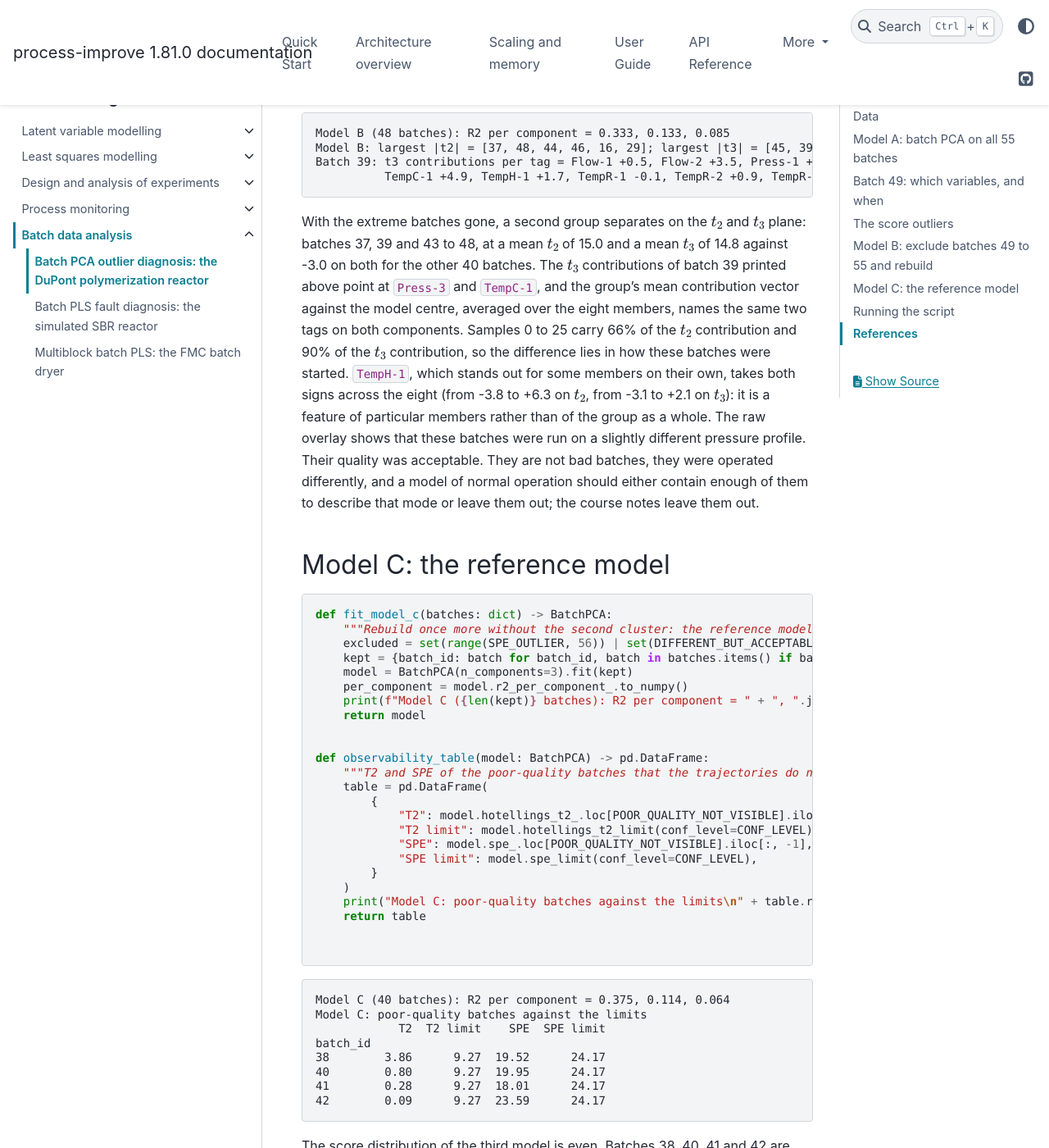
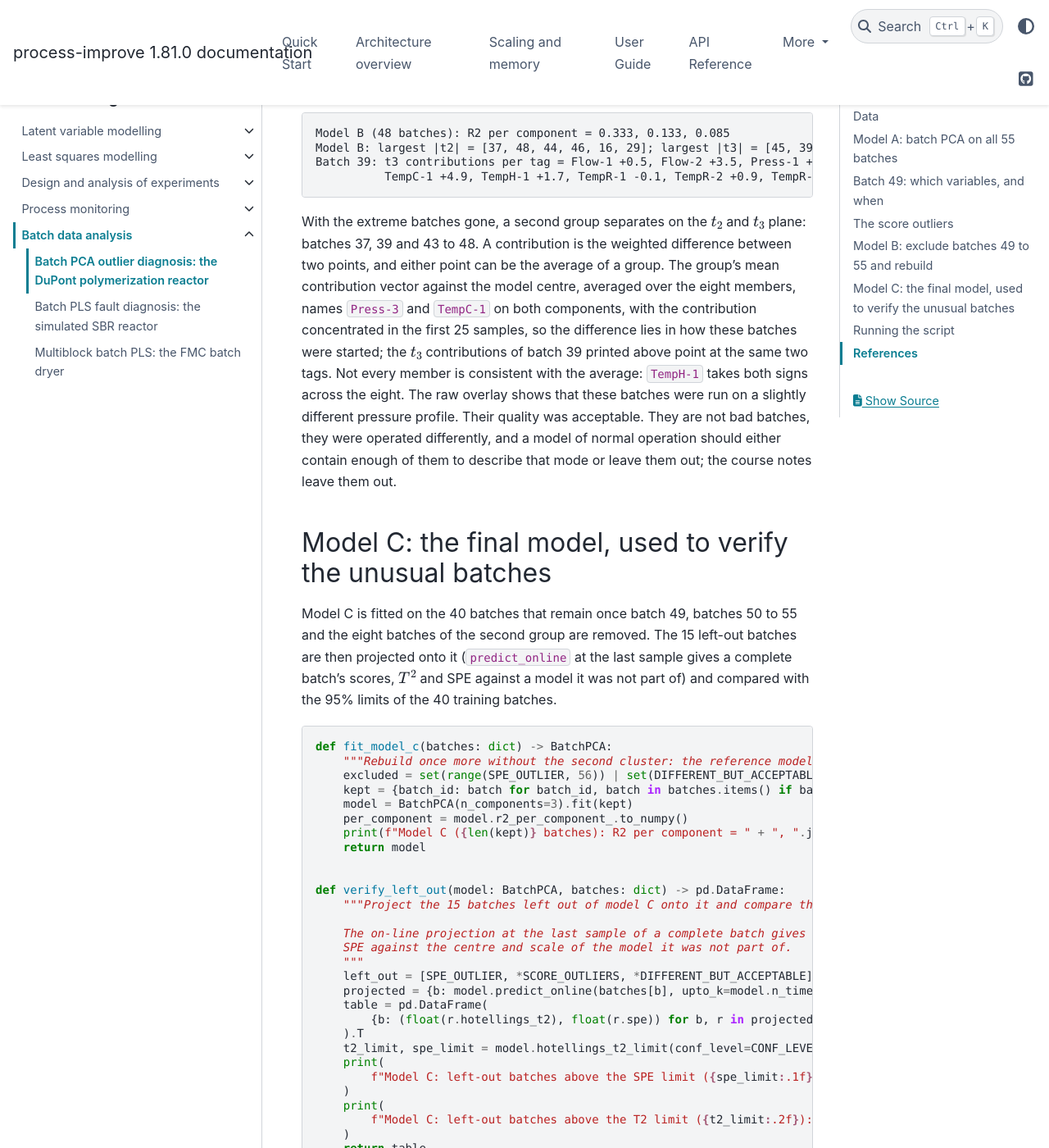
Before and after one commit to kgdunn/process-improve, a Sphinx documentation site: the page built from docs/user_guide/case_studies/batch/dupont-batch-pca.rst, in a window 1280 px wide and 1400 px high, scrolled down 5283 px. Shown: the whole window at 82% size. Built offline with Sphinx 7.4.7 and the PyData theme 0.15.4, drawn with Linux system fonts in a browser that asks for light colours; some of the changed text lies outside the part shown.

Commit message:
Verify the DuPont final model against the batches left out of it
The case-study script projects the 15 batches removed before model C
onto it (the on-line projection at the last sample of a complete batch)
and reports which lie above its 95% limits: all 15 above the SPE limit,
the six score outliers and batch 37 above the T2 limit as well. The
observability check prints one line instead of a table, the page's
group-contribution passage is shorter and no longer repeats numbers the
figure shows, and a test pins the projection.

Co-Authored-By: Claude Fable 5.1 <noreply@anthropic.com>
Claude-Session: https://claude.ai/code/session_01LXthGpHLQFfGubBiKFtGAE

```diff
--- a/docs/user_guide/case_studies/batch/dupont-batch-pca.rst
+++ b/docs/user_guide/case_studies/batch/dupont-batch-pca.rst
@@ -159,26 +159,30 @@ with three components.
              TempC-1 +4.9, TempH-1 +1.7, TempR-1 -0.1, TempR-2 +0.9, TempR-3 +0.2
 
 With the extreme batches gone, a second group separates on the
-:math:`t_2` and :math:`t_3` plane: batches 37, 39 and 43 to 48, at a mean
-:math:`t_2` of 15.0 and a mean :math:`t_3` of 14.8 against -3.0 on both for
-the other 40 batches. The :math:`t_3` contributions of batch 39 printed
-above point at ``Press-3`` and ``TempC-1``, and the group's mean
-contribution vector against the model centre, averaged over the eight
-members, names the same two tags on both components. Samples 0 to 25 carry
-66% of the :math:`t_2` contribution and 90% of the :math:`t_3` contribution,
-so the difference lies in how these batches were started. ``TempH-1``,
-which stands out for some members on their own, takes both signs across
-the eight (from -3.8 to +6.3 on :math:`t_2`, from -3.1 to +2.1 on
-:math:`t_3`): it is a feature of particular members rather than of the
-group as a whole. The raw overlay shows that
-these batches were run on a slightly different pressure profile. Their
-quality was acceptable. They are not bad batches, they were operated
-differently, and a model of normal operation should either contain enough
-of them to describe that mode or leave them out; the course notes leave them
-out.
+:math:`t_2` and :math:`t_3` plane: batches 37, 39 and 43 to 48. A
+contribution is the weighted difference between two points, and either
+point can be the average of a group. The group's mean contribution vector
+against the model centre, averaged over the eight members, names
+``Press-3`` and ``TempC-1`` on both components, with the contribution
+concentrated in the first 25 samples, so the difference lies in how these
+batches were started; the :math:`t_3` contributions of batch 39 printed
+above point at the same two tags. Not every member is consistent with the
+average: ``TempH-1`` takes both signs across the eight. The raw overlay
+shows that these batches were run on a slightly different pressure
+profile. Their quality was acceptable. They are not bad batches, they were
+operated differently, and a model of normal operation should either
+contain enough of them to describe that mode or leave them out; the course
+notes leave them out.
 
-Model C: the reference model
-----------------------------
+Model C: the final model, used to verify the unusual batches
+------------------------------------------------------------
+
+Model C is fitted on the 40 batches that remain once batch 49, batches 50
+to 55 and the eight batches of the second group are removed. The 15
+left-out batches are then projected onto it (``predict_online`` at the last
+sample gives a complete batch's scores, :math:`T^2` and SPE against a model
+it was not part of) and compared with the 95% limits of the 40 training
+batches.
 
 .. literalinclude:: dupont_batch_pca.py
    :language: python
@@ -188,22 +192,20 @@ Model C: the reference model
 .. code-block:: text
 
    Model C (40 batches): R2 per component = 0.375, 0.114, 0.064
-   Model C: poor-quality batches against the limits
-               T2  T2 limit    SPE  SPE limit
-   batch_id
-   38        3.86      9.27  19.52      24.17
-   40        0.80      9.27  19.95      24.17
-   41        0.28      9.27  18.01      24.17
-   42        0.09      9.27  23.59      24.17
+   Model C: left-out batches above the SPE limit (24.2): [37, 39, 43, 44, 45, 46, 47, 48, 49, 50, 51, 52, 53, 54, 55]
+   Model C: left-out batches above the T2 limit (9.27): [37, 50, 51, 52, 53, 54, 55]
+   Model C: batches [38, 40, 41, 42] inside both limits: True
 
-The score distribution of the third model is even. Batches 38, 40, 41 and 42
-are known to have had poor quality, yet all four sit inside both the
-Hotelling's :math:`T^2` limit and the SPE limit: nothing in the ten
-trajectories distinguishes them from the good batches. This is the lesson the
-case study is built around. A model can only detect what the measurements
-contain; if the cause of poor quality leaves no trace in the recorded
-variables, no amount of modelling will find it, and the fix is to measure
-something else.
+Every one of the 15 lies above the SPE limit, and the six score outliers
+and batch 37 above the :math:`T^2` limit as well: the model built without
+them flags them. Batches 38, 40, 41 and 42, known to have had poor quality
+and kept in the training set, sit inside both limits: nothing in the ten
+trajectories distinguishes them from the good batches. This is the lesson
+the case study is built around. A model can only detect what the
+measurements contain; if the cause of poor quality leaves no trace in the
+recorded variables, no amount of modelling will find it, and the fix is to
+measure something else. The SBR case-study page runs the same check sample
+by sample with :class:`~process_improve.batch.BatchMonitor`.
 
 Running the script
 ------------------
--- a/docs/user_guide/case_studies/batch/dupont_batch_pca.py
+++ b/docs/user_guide/case_studies/batch/dupont_batch_pca.py
@@ -197,8 +197,29 @@ def fit_model_c(batches: dict) -> BatchPCA:
     return model
 
 
+def verify_left_out(model: BatchPCA, batches: dict) -> pd.DataFrame:
+    """Project the 15 batches left out of model C onto it and compare them with its 95% limits.
+
+    The on-line projection at the last sample of a complete batch gives its scores, T2 and
+    SPE against the centre and scale of the model it was not part of.
+    """
+    left_out = [SPE_OUTLIER, *SCORE_OUTLIERS, *DIFFERENT_BUT_ACCEPTABLE]
+    projected = {b: model.predict_online(batches[b], upto_k=model.n_timesteps_) for b in left_out}
+    table = pd.DataFrame(
+        {b: (float(r.hotellings_t2), float(r.spe)) for b, r in projected.items()}, index=["T2", "SPE"]
+    ).T
+    t2_limit, spe_limit = model.hotellings_t2_limit(conf_level=CONF_LEVEL), model.spe_limit(conf_level=CONF_LEVEL)
+    print(
+        f"Model C: left-out batches above the SPE limit ({spe_limit:.1f}): {sorted(table.index[table['SPE'] > spe_limit])}"
+    )
+    print(
+        f"Model C: left-out batches above the T2 limit ({t2_limit:.2f}): {sorted(table.index[table['T2'] > t2_limit])}"
+    )
+    return table
+
+
 def observability_table(model: BatchPCA) -> pd.DataFrame:
-    """T2 and SPE of the poor-quality batches that the trajectories do not reveal."""
+    """T2 and SPE of the poor-quality batches that the trajectories do not reveal, against the limits."""
     table = pd.DataFrame(
         {
             "T2": model.hotellings_t2_.loc[POOR_QUALITY_NOT_VISIBLE].iloc[:, -1],
@@ -207,7 +228,8 @@ def observability_table(model: BatchPCA) -> pd.DataFrame:
             "SPE limit": model.spe_limit(conf_level=CONF_LEVEL),
         }
     )
-    print("Model C: poor-quality batches against the limits\n" + table.round(2).to_string())
+    inside = bool((table["T2"] < table["T2 limit"]).all() and (table["SPE"] < table["SPE limit"]).all())
+    print(f"Model C: batches {POOR_QUALITY_NOT_VISIBLE} inside both limits: {inside}")
     return table
 
 
@@ -256,6 +278,7 @@ def main(argv: list[str] | None = None) -> int:
 
     model_c = fit_model_c(batches)
     save(model_c.score_plot(settings=LABELS), "model-c-scores")
+    verify_left_out(model_c, batches)
     observability_table(model_c)
     print(f"figures written to {args.output_dir}")
     return 0
```
Also changed, not shown: CHANGELOG.md (+4 -0 lines), 1 other file.
